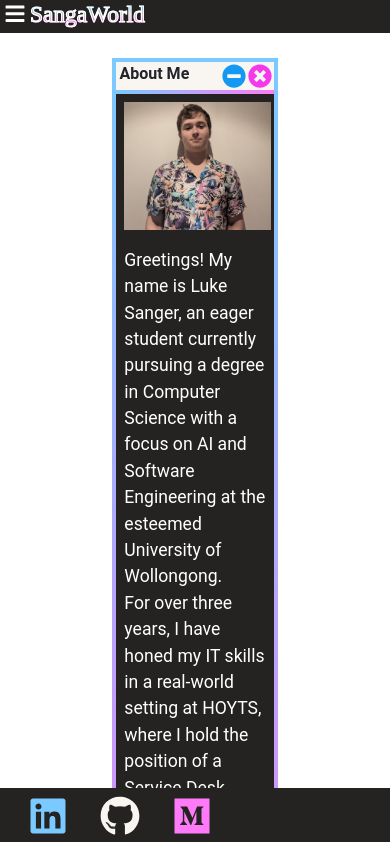
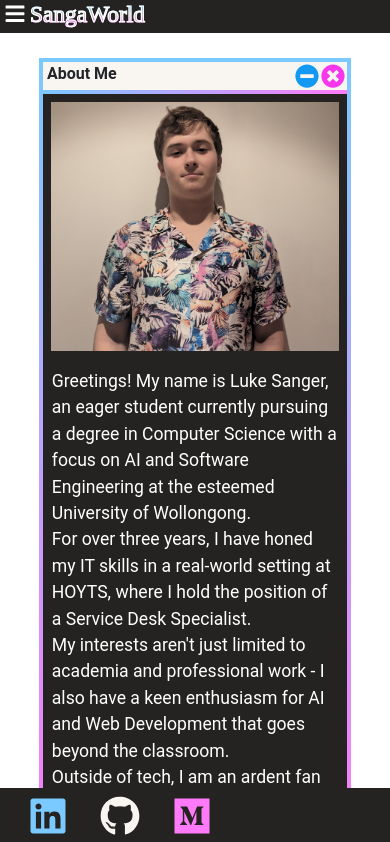
Before and after one commit to lukesngr/sangaworld, a Next.js app: page /home in a window 390 px wide. Shown: the top 842 px of the page. Built offline with nearby package versions, Linux system fonts and the light colour scheme.

Commit message:
Made layout more for dialog box more mobile friendly

```diff
--- a/src/styles/dialogboxprofile.scss
+++ b/src/styles/dialogboxprofile.scss
@@ -64,26 +64,19 @@
 
 
 
-/*@media only screen and (max-width: 600px) {
+@media only screen and (max-width: 900px) {
    .vaporDialog {
-        grid-area: 2 / 1 / 2 / 2;
-        margin-top: 41vw;
-        width: 80vw;
+       width: 80%;
+       max-width: none !important;
    }
 
-    .parent {
-        grid-template-columns: 35em 1fr;
-        grid-template-rows: 10em 1fr;
-        margin-left: 10vw;
+   .dialogContent {
+        width: 100%;
+        max-width: none !important;
    }
 
    .profilePicture {
-        max-width: 80vw;
-        height: auto;
+        width: 100%;
+        max-width: none !important;
    }
-
-    .parent:hover .vaporDialog {
-        transform: none;
 }
-
-  }*/
```
Lines whose indentation alone changed are shown as unchanged.
